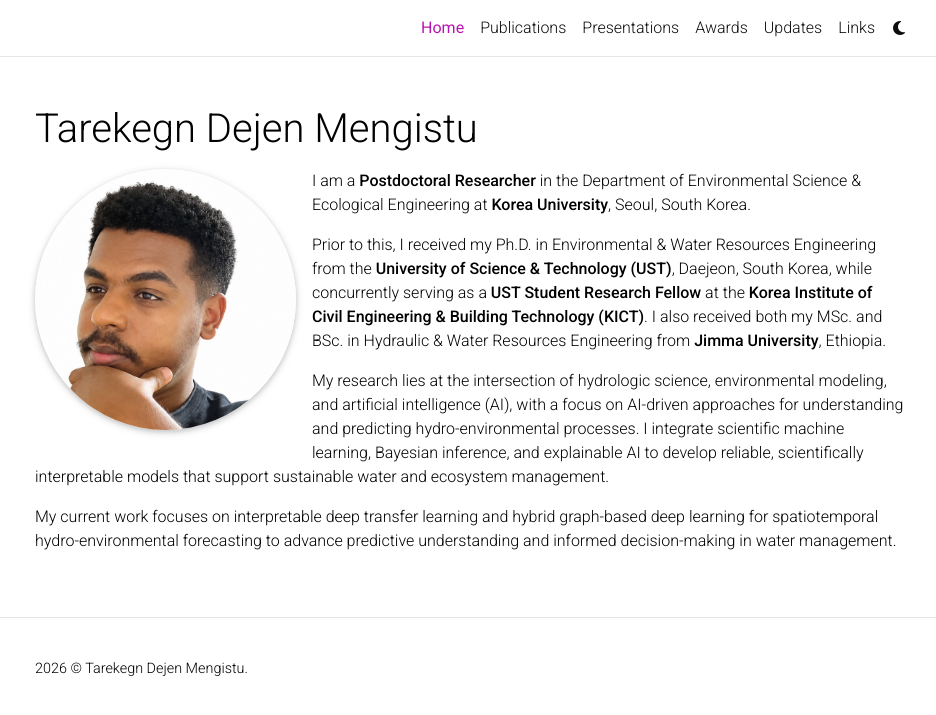
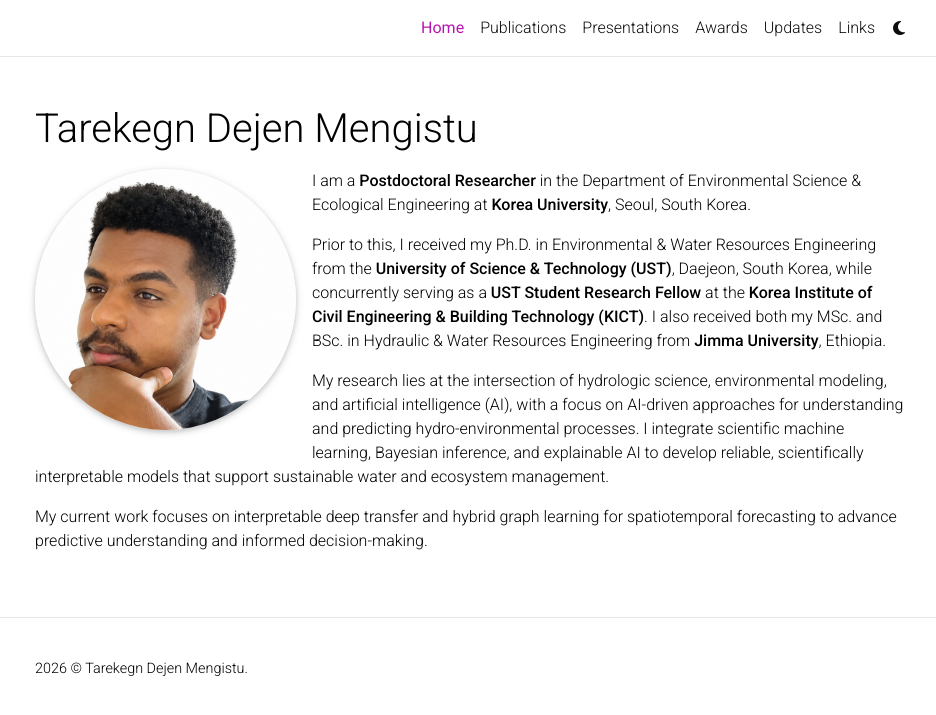
Before and after one commit to tdmengistu/tdmengistu.github.io, a Jekyll site: the page built from _pages/about.md, in a window 1280 px wide. Shown: the top 715 px of the page, without its empty margins (170-1106 px from the left). Built offline with Jekyll 4.4.1, drawn with Linux system fonts in a browser that asks for light colours; a style sheet for code colours, icons or effects is not loaded.

Commit message:
Update about.md

```diff
--- a/_pages/about.md
+++ b/_pages/about.md
@@ -19,4 +19,4 @@ Prior to this, I received my Ph.D. in Environmental & Water Resources Engineerin
 
 My research lies at the intersection of hydrologic science, environmental modeling, and artificial intelligence (AI), with a focus on AI-driven approaches for understanding and predicting hydro-environmental processes. I integrate scientific machine learning, Bayesian inference, and explainable AI to develop reliable, scientifically interpretable models that support sustainable water and ecosystem management.
 
-My current work focuses on interpretable deep transfer learning and hybrid graph-based deep learning for spatiotemporal hydro-environmental forecasting to advance predictive understanding and informed decision-making in water management.
+My current work focuses on interpretable deep transfer and hybrid graph learning for spatiotemporal forecasting to advance predictive understanding and informed decision-making.
```
